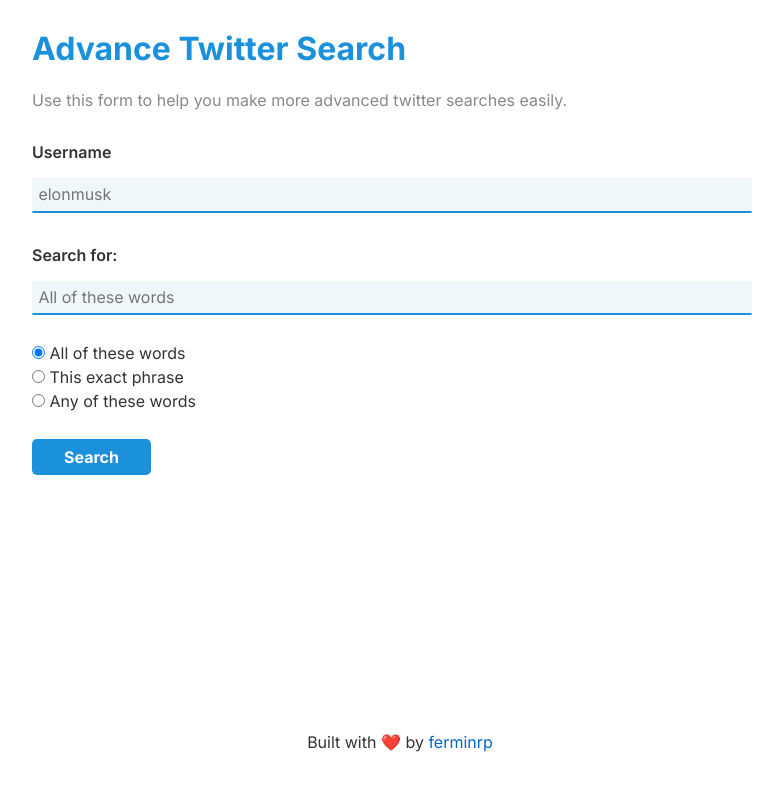
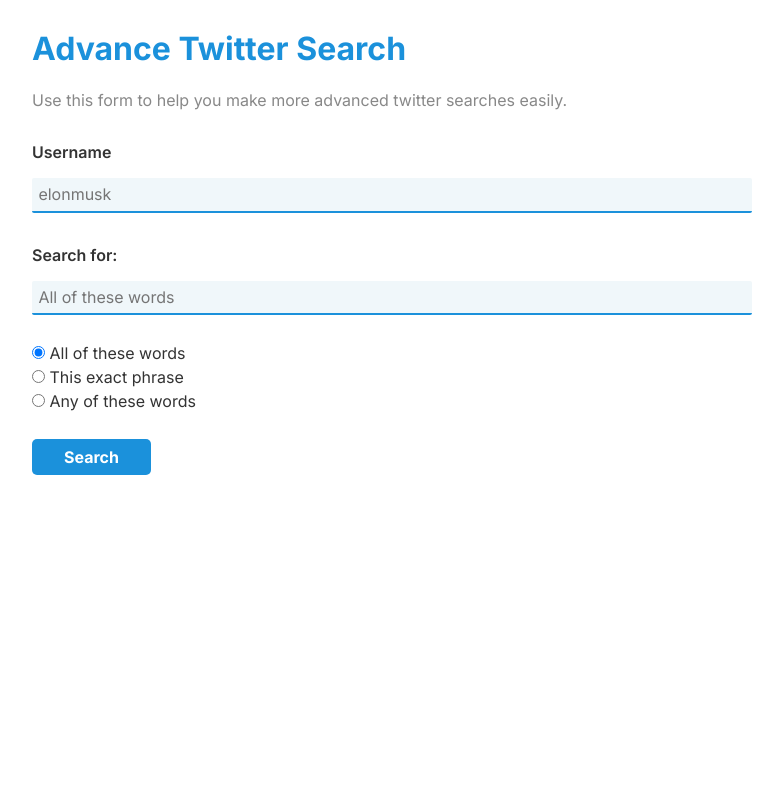
Before and after one commit to ferminrp/advance-twitter-search, a Svelte app: page / in a window 1280 px wide. Shown: the top 790 px of the page, without its empty margins (248-1031 px from the left). Built offline with nearby package versions, Linux system fonts and the light colour scheme.

Commit message:
vuelo el signature

```diff
--- a/src/App.svelte
+++ b/src/App.svelte
@@ -68,11 +68,6 @@
 
 	<a class="button" href={Searchurl} target="_blank">Search</a>
 </main>
-<div class="signature">
-	<p>
-		Built with ❤️ by <a href="https://twitter.com/ferminrp">ferminrp</a>
-	</p>
-</div>
 
 <style>
 	main {
@@ -99,14 +94,4 @@
 		margin-top: 2rem;
 	}
 
-	.signature {
-		width: 100%;
-		position: fixed;
-		bottom: 2rem;
-	}
-
-	.signature p {
-		text-align: center;
-	}
-
 </style>
```
